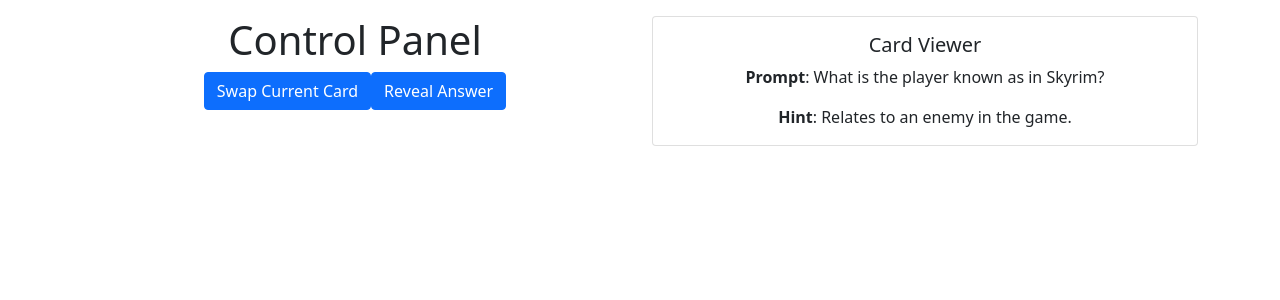
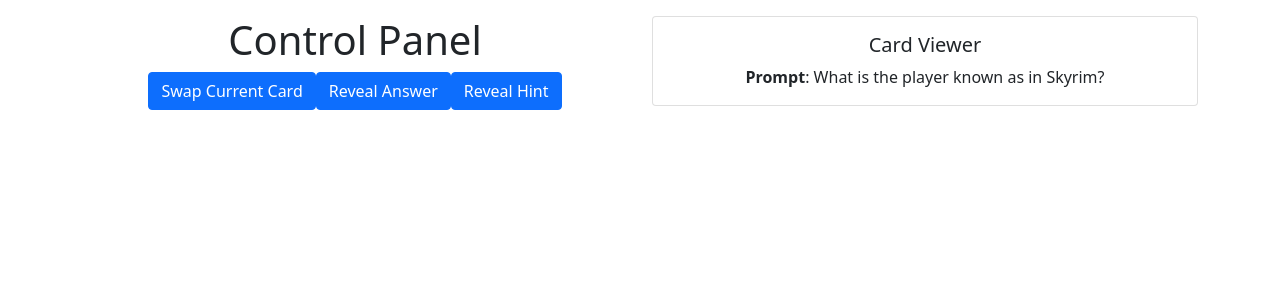
Before and after one commit to NicolasSteuernagle/ta-trainer_example, a React (Create React App) app: page / in a window 1280 px wide. Shown: the top 300 px of the page. Built offline with nearby package versions, Linux system fonts and the light colour scheme.

Commit message:
added button to reveal hint

```diff
--- a/src/App.tsx
+++ b/src/App.tsx
@@ -10,12 +10,13 @@ import { Card } from './interfaces/card';
 function App(): JSX.Element {
   const [activeCard, setActiveCard] = useState<Card>(CARDS[0] as Card);
   const [answerRevealed, reveal] = useState<boolean>(false);
+  const [hintRevealed, reveal2] = useState<boolean>(false);
 
   return (
     <Container className="App">
       <Row>
-        <ControlPanel setCard={setActiveCard} reveal={reveal} answerRevealed={answerRevealed}></ControlPanel>
-        <CardViewer card ={activeCard} answerRevealed={answerRevealed}></CardViewer>
+        <ControlPanel setCard={setActiveCard} reveal={reveal} answerRevealed={answerRevealed} reveal2 = {reveal2} hintRevealed = {hintRevealed}></ControlPanel>
+        <CardViewer card ={activeCard} answerRevealed={answerRevealed} hintRevealed = {hintRevealed}></CardViewer>
       </Row>
     </Container>
   );
--- a/src/components/CardViewer.tsx
+++ b/src/components/CardViewer.tsx
@@ -1,7 +1,7 @@
 import { Col, Card as BootstrapCard } from 'react-bootstrap';
 import { Card } from '../interfaces/card';
 
-export function CardViewer({card, answerRevealed}: {card: Card, answerRevealed: boolean}): JSX.Element {
+export function CardViewer({card, answerRevealed, hintRevealed}: {card: Card, answerRevealed: boolean, hintRevealed: boolean}): JSX.Element {
     return <Col>
     <BootstrapCard>
         <BootstrapCard.Body>
@@ -12,9 +12,9 @@ export function CardViewer({card, answerRevealed}: {card: Card, answerRevealed:
             {answerRevealed && <BootstrapCard.Text>
                 <strong>Suggested Answer</strong>: {card.answer}
             </BootstrapCard.Text>}
-            <BootstrapCard.Text>
+            {hintRevealed && <BootstrapCard.Text>
                 <strong>Hint</strong>: {card.hint}
-            </BootstrapCard.Text>
+            </BootstrapCard.Text>}
         </BootstrapCard.Body>
     </BootstrapCard>
     </Col>
--- a/src/components/ControlPanel.tsx
+++ b/src/components/ControlPanel.tsx
@@ -6,7 +6,7 @@ import { BlockLike } from 'typescript';
 
 
 
-export function ControlPanel({setCard, reveal, answerRevealed}: {setCard: (c: Card)=>void, reveal: (r: boolean) => void, answerRevealed: boolean}): JSX.Element{
+export function ControlPanel({setCard, reveal, answerRevealed, reveal2, hintRevealed}: {setCard: (c: Card)=>void, reveal: (r: boolean) => void, reveal2:(h: boolean) => void, answerRevealed: boolean, hintRevealed: boolean}): JSX.Element{
     function setRandomCard(){
         setCard(getRandomElement(CARDS as Card[]))
     }
@@ -15,5 +15,6 @@ export function ControlPanel({setCard, reveal, answerRevealed}: {setCard: (c: Ca
         <h1>Control Panel</h1>
         <Button onClick = {setRandomCard}>Swap Current Card</Button>
         <Button onClick = {() => reveal(!answerRevealed)}>Reveal Answer</Button>
+        <Button onClick = {() => reveal2(!hintRevealed)}>Reveal Hint</Button>
     </Col>
 }
```
